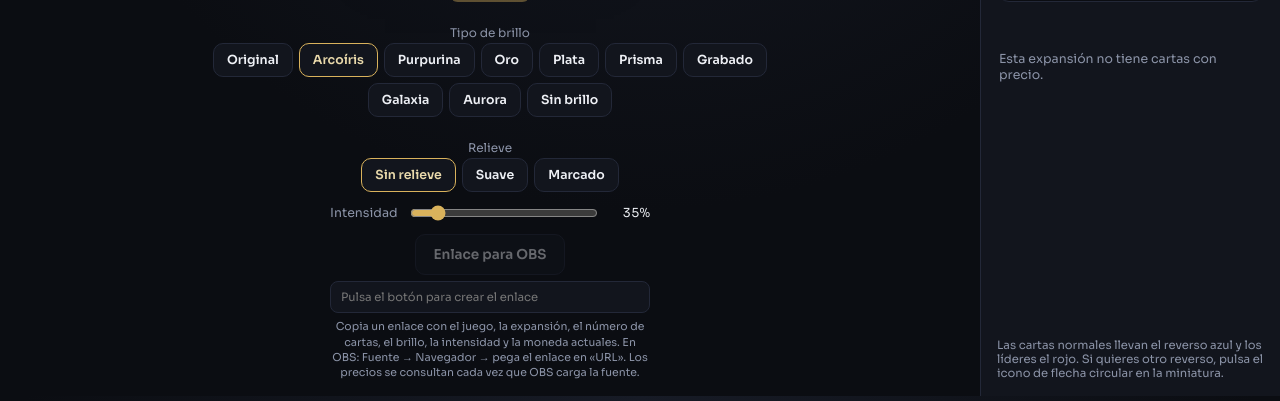
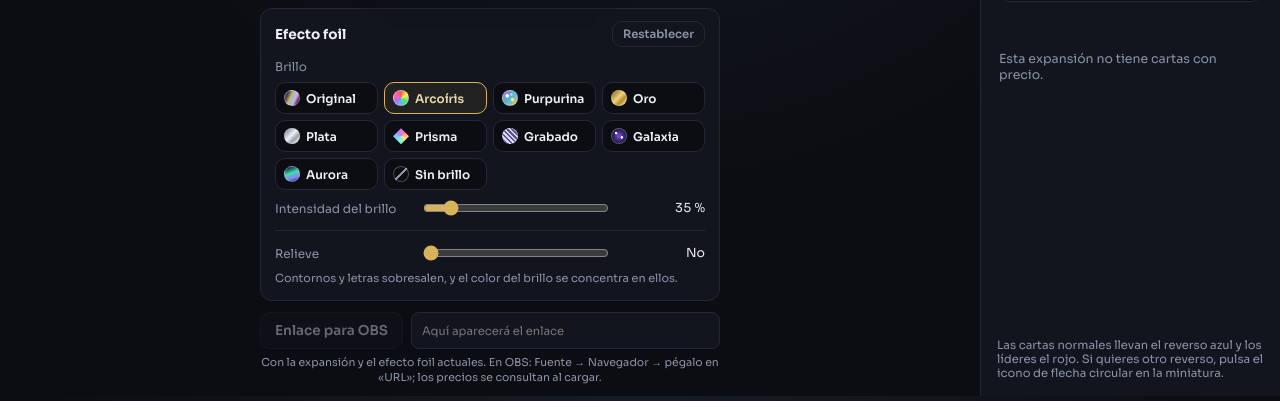
Before and after one commit to XiangDiZhang/carrusel-cartas-3d, a plain HTML site: page index.html in a window 1280 px wide. Shown: the part 404-805 px from the top of the page. Drawn offline with Linux system fonts and the light colour scheme; no server answers.

Commit message:
Carrusel Cartas: panel «Efecto foil» rediseñado (muestras de cada brillo, deslizadores con su valor, Restablecer) e intensidad del relieve de 0 a 100 %, también en el enlace de OBS
Co-Authored-By: Claude Opus 5.5 <noreply@anthropic.com>

```diff
--- a/css/estilos.css
+++ b/css/estilos.css
@@ -66,20 +66,18 @@ body.obs .price-tag{font-size:3.4vh;}
 .holo,.glare{position:absolute;inset:0;border-radius:14px;pointer-events:none;}
 /* relieve: dos copias de la imagen con los filtros de luz de index.html, entre la imagen y el brillo holo */
 .face img.relief{position:absolute;inset:0;width:100%;height:100%;object-fit:cover;pointer-events:none;display:none;}
-.card[data-relieve="suave"] .face img.relief,.card[data-relieve="marcado"] .face img.relief{display:block;}
-.relief-shade{filter:url(#fRelieveSombra);mix-blend-mode:overlay;}
+.card[data-relieve="si"] .face img.relief{display:block;}
+.relief-shade{filter:url(#fRelieveSombra);mix-blend-mode:overlay;opacity:calc(0.5 + var(--rel) * 0.5);}
 /* foil del relieve: los destellos de las aristas (blanco sobre negro) teñidos con los colores del brillo elegido
    (multiply) y sumados a la carta (screen). Así el color del foil aparece donde la superficie sube y mira a la luz. */
-.relief-foil{position:absolute;inset:0;pointer-events:none;isolation:isolate;mix-blend-mode:screen;display:none;opacity:0.7;}
-.card[data-relieve="suave"] .relief-foil,.card[data-relieve="marcado"] .relief-foil{display:block;}
-.card[data-relieve="marcado"] .relief-foil{opacity:0.95;}
+.relief-foil{position:absolute;inset:0;pointer-events:none;isolation:isolate;mix-blend-mode:screen;display:none;opacity:calc(0.35 + var(--rel) * 0.6);}
+.card[data-relieve="si"] .relief-foil{display:block;}
 .relief-foil .relief-holo{mix-blend-mode:multiply !important;opacity:1 !important;z-index:auto;}
 .svg-defs{position:absolute;width:0;height:0;overflow:hidden;}
 #frontImg{filter:url(#fEnfoque);}
-.card{--hx:50%;--hy:50%;--gx:50%;--gy:50%;--hi:0.3;--hr:0;--int:0.35;--int-holo:var(--int);}
+.card{--hx:50%;--hy:50%;--gx:50%;--gy:50%;--hi:0.3;--hr:0;--int:0.35;--int-holo:var(--int);--rel:0;}
 /* con relieve, el brillo plano baja: el color del foil se lo llevan las aristas en relieve (.relief-foil) */
-.card[data-relieve="suave"]{--int-holo:calc(var(--int) * 0.6);}
-.card[data-relieve="marcado"]{--int-holo:calc(var(--int) * 0.4);}
+.card[data-relieve="si"]{--int-holo:calc(var(--int) * (1 - var(--rel) * 0.6));}
 
 /* Original */
 .card[data-holo="original"] .holo{mix-blend-mode:color-dodge;opacity:calc((0.4) * var(--int-holo));
@@ -162,15 +160,38 @@ body.obs .price-tag{font-size:3.4vh;}
 /* Sin brillo */
 .card[data-holo="ninguno"] .holo,.card[data-holo="ninguno"] .glare{display:none;}
 
-.int-row{display:flex;align-items:center;gap:10px;justify-content:center;width:100%;max-width:320px;}
-.int-row label{color:var(--ink-dim);font-size:0.78rem;}
-.int-row input[type=range]{flex:1;accent-color:var(--gold);cursor:pointer;}
-.int-row output{color:var(--ink);font-size:0.78rem;min-width:40px;text-align:right;font-variant-numeric:tabular-nums;}
+/* ---- Efecto foil: brillo y relieve ---- */
+.fx-panel{width:100%;max-width:460px;display:flex;flex-direction:column;gap:12px;padding:12px 14px 14px;
+  border:1px solid var(--line);border-radius:12px;background:var(--panel);}
+.fx-head{display:flex;align-items:center;justify-content:space-between;}
+.fx-title{margin:0;font-size:0.85rem;font-weight:700;color:var(--ink);}
+.fx-reset{padding:5px 10px;font-size:0.72rem;font-weight:600;color:var(--ink-dim);}
+.fx-group{display:flex;flex-direction:column;gap:8px;}
+.fx-group + .fx-group{padding-top:12px;border-top:1px solid var(--line);}
+.fx-label{color:var(--ink-dim);font-size:0.75rem;}
+.fx-hint{margin:0;color:var(--ink-dim);font-size:0.7rem;line-height:1.35;}
+/* deslizador: nombre a la izquierda, barra en medio y valor de ancho fijo a la derecha (no baila al cambiar) */
+.fx-slider{display:grid;grid-template-columns:8.5em 1fr 5.5em;align-items:center;gap:10px;}
+.fx-slider label{color:var(--ink-dim);font-size:0.75rem;}
+.fx-slider input[type=range]{width:100%;accent-color:var(--gold);cursor:pointer;}
+.fx-slider input[type=range]:disabled{opacity:0.35;cursor:not-allowed;}
+.fx-slider output{color:var(--ink);font-size:0.78rem;text-align:right;font-variant-numeric:tabular-nums;white-space:nowrap;}
 
-.holo-picker{display:flex;gap:6px;flex-wrap:wrap;justify-content:center;}
-.holo-picker button{padding:8px 13px;font-size:0.78rem;}
-.holo-picker button[aria-pressed="true"]{border-color:var(--gold);color:var(--gold-soft);}
-.picker-label{color:var(--ink-dim);font-size:0.75rem;text-align:center;margin-bottom:-8px;}
+.holo-picker{display:grid;grid-template-columns:repeat(auto-fill,minmax(96px,1fr));gap:6px;}
+.holo-picker button{display:flex;align-items:center;gap:6px;padding:7px 8px;font-size:0.75rem;text-align:left;white-space:nowrap;background:var(--bg);}
+.holo-picker button[aria-pressed="true"]{border-color:var(--gold);color:var(--gold-soft);background:rgba(217,178,92,0.08);}
+/* muestra de cada brillo */
+.holo-picker .sw{flex:0 0 auto;width:16px;height:16px;border-radius:50%;border:1px solid rgba(255,255,255,0.25);}
+.holo-picker [data-holo="original"] .sw{background:linear-gradient(115deg,#3a3f52 20%,#d9b25c 42%,#78c8ff 55%,#ff96dc 68%,#3a3f52 85%);}
+.holo-picker [data-holo="arcoiris"] .sw{background:conic-gradient(hsl(0 90% 65%),hsl(60 95% 62%),hsl(130 85% 60%),hsl(200 90% 65%),hsl(270 85% 70%),hsl(330 90% 68%),hsl(0 90% 65%));}
+.holo-picker [data-holo="purpurina"] .sw{background:radial-gradient(circle at 30% 35%,#fff 0 1.5px,transparent 2px),radial-gradient(circle at 68% 62%,#ffe196 0 1.5px,transparent 2px),radial-gradient(circle at 60% 25%,#a0dcff 0 1px,transparent 1.6px),linear-gradient(135deg,#b45fd0,#4fb8d8,#e8c85a);}
+.holo-picker [data-holo="oro"] .sw{background:linear-gradient(135deg,#7a5a1c,#f3d27a 45%,#b8892f 70%,#fff0b8);}
+.holo-picker [data-holo="plata"] .sw{background:linear-gradient(135deg,#6f7480,#eef1f6 45%,#9aa0ab 70%,#ffffff);}
+.holo-picker [data-holo="prisma"] .sw{background:conic-gradient(from 45deg,#ff7aa8,#ffe27a,#7affc4,#7ac8ff,#c27aff,#ff7aa8);clip-path:polygon(50% 0,100% 50%,50% 100%,0 50%);border-radius:0;border:0;}
+.holo-picker [data-holo="grabado"] .sw{background:repeating-linear-gradient(45deg,#d9d2ff 0 1.5px,#5a5480 1.5px 3.5px);}
+.holo-picker [data-holo="galaxia"] .sw{background:radial-gradient(circle at 30% 30%,#fff 0 1px,transparent 1.5px),radial-gradient(circle at 70% 60%,#fff 0 1px,transparent 1.5px),radial-gradient(circle at 50% 50%,#7a4fd8,#1b1440 75%);}
+.holo-picker [data-holo="aurora"] .sw{background:linear-gradient(160deg,#0f2a3a 10%,#3fe0b0 45%,#8a7aff 75%,#0f2a3a);}
+.holo-picker [data-holo="ninguno"] .sw{background:linear-gradient(135deg,transparent 46%,var(--ink-dim) 46% 54%,transparent 54%);}
 
 .controls{display:flex;gap:10px;flex-wrap:wrap;justify-content:center;}
 button,label.btn{appearance:none;border:1px solid var(--line);background:var(--panel);color:var(--ink);
@@ -186,13 +207,15 @@ input[type=file]{display:none;}
 footer{padding:12px 20px calc(16px + env(safe-area-inset-bottom,0px));color:var(--ink-dim);font-size:0.72rem;}
 
 /* ---- Exportar para OBS ---- */
-.obs-row{display:flex;flex-direction:column;align-items:center;gap:6px;max-width:320px;}
-.obs-note{margin:0;color:var(--ink-dim);font-size:0.72rem;text-align:center;line-height:1.4;}
-.obs-link{width:100%;padding:8px 10px;border:1px solid var(--line);border-radius:8px;background:var(--panel);color:var(--ink);font:inherit;font-size:0.72rem;}
+.obs-row{display:flex;flex-direction:column;align-items:center;gap:6px;width:100%;max-width:460px;}
+.obs-line{display:flex;gap:8px;width:100%;}
+.obs-line button{flex:0 0 auto;padding:9px 14px;}
+.obs-note{margin:0;color:var(--ink-dim);font-size:0.72rem;text-align:center;line-height:1.4;min-height:2.8em;}  /* dos líneas reservadas: el aviso al pulsar no mueve nada */
+.obs-link{flex:1;min-width:0;padding:8px 10px;border:1px solid var(--line);border-radius:8px;background:var(--panel);color:var(--ink);font:inherit;font-size:0.72rem;}
 /* Modo OBS: solo la carta sobre fondo transparente */
 html.obs,body.obs{background:transparent !important;}
-body.obs header,body.obs .sidebar,body.obs .controls,body.obs .picker-label,body.obs .holo-picker,
-body.obs .int-row,body.obs .obs-row,body.obs .hint{display:none !important;}
+body.obs header,body.obs .sidebar,body.obs .controls,body.obs .fx-panel,
+body.obs .obs-row,body.obs .hint{display:none !important;}
 body.obs .layout,body.obs .main{height:100vh;justify-content:center;}
 body.obs .stage-wrap{justify-content:center;padding:0;flex:1;}
 body.obs .stage{width:auto;height:82vh;}
@@ -273,9 +296,7 @@ button:active,label.btn:active{transform:translateY(1px) scale(0.98);}
 .main{justify-content:center;min-height:100vh;min-height:100dvh;padding:12px 0;}
 .stage-wrap{flex:0 0 auto;max-width:640px;padding:10px 20px 24px;}
 .stage{width:clamp(190px, min(30vw, calc(44vh * 63 / 88)), 400px);}
-.holo-picker{max-width:560px;}
-.int-row,.obs-row,.hint{margin-inline:auto;}
-.picker-label{width:100%;}
+.fx-panel,.obs-row,.hint{margin-inline:auto;}
 @media (max-width:1100px){
   .sidebar{flex-basis:280px;width:280px;}
   .stage{width:clamp(190px, min(40vw, calc(44vh * 63 / 88)), 380px);}
--- a/index.html
+++ b/index.html
@@ -44,34 +44,47 @@
   <div class="controls">
     <button id="playBtn" class="primary" disabled>Pausar</button>
   </div>
-  <p class="picker-label">Tipo de brillo</p>
-  <div class="holo-picker" id="holoPicker">
-    <button data-holo="original" aria-pressed="false">Original</button>
-    <button data-holo="arcoiris" aria-pressed="true">Arcoíris</button>
-    <button data-holo="purpurina" aria-pressed="false">Purpurina</button>
-    <button data-holo="oro" aria-pressed="false">Oro</button>
-    <button data-holo="plata" aria-pressed="false">Plata</button>
-    <button data-holo="prisma" aria-pressed="false">Prisma</button>
-    <button data-holo="grabado" aria-pressed="false">Grabado</button>
-    <button data-holo="galaxia" aria-pressed="false">Galaxia</button>
-    <button data-holo="aurora" aria-pressed="false">Aurora</button>
-    <button data-holo="ninguno" aria-pressed="false">Sin brillo</button>
-  </div>
-  <p class="picker-label">Relieve</p>
-  <div class="holo-picker" id="reliefPicker">
-    <button data-relieve="no" aria-pressed="true">Sin relieve</button>
-    <button data-relieve="suave" aria-pressed="false">Suave</button>
-    <button data-relieve="marcado" aria-pressed="false">Marcado</button>
-  </div>
-  <div class="int-row">
-    <label for="intRange">Intensidad</label>
-    <input type="range" id="intRange" min="0" max="300" step="5" value="35">
-    <output id="intVal" for="intRange">35%</output>
-  </div>
+  <!-- Efecto foil: el brillo (tipo + intensidad) y el relieve (intensidad), cada uno con su valor a la vista -->
+  <section class="fx-panel" aria-labelledby="fxTitle">
+    <div class="fx-head">
+      <h2 class="fx-title" id="fxTitle">Efecto foil</h2>
+      <button type="button" class="fx-reset" id="fxReset">Restablecer</button>
+    </div>
+    <div class="fx-group">
+      <span class="fx-label" id="holoLabel">Brillo</span>
+      <div class="holo-picker" id="holoPicker" role="group" aria-labelledby="holoLabel">
+        <button data-holo="original" aria-pressed="false"><span class="sw" aria-hidden="true"></span>Original</button>
+        <button data-holo="arcoiris" aria-pressed="true"><span class="sw" aria-hidden="true"></span>Arcoíris</button>
+        <button data-holo="purpurina" aria-pressed="false"><span class="sw" aria-hidden="true"></span>Purpurina</button>
+        <button data-holo="oro" aria-pressed="false"><span class="sw" aria-hidden="true"></span>Oro</button>
+        <button data-holo="plata" aria-pressed="false"><span class="sw" aria-hidden="true"></span>Plata</button>
+        <button data-holo="prisma" aria-pressed="false"><span class="sw" aria-hidden="true"></span>Prisma</button>
+        <button data-holo="grabado" aria-pressed="false"><span class="sw" aria-hidden="true"></span>Grabado</button>
+        <button data-holo="galaxia" aria-pressed="false"><span class="sw" aria-hidden="true"></span>Galaxia</button>
+        <button data-holo="aurora" aria-pressed="false"><span class="sw" aria-hidden="true"></span>Aurora</button>
+        <button data-holo="ninguno" aria-pressed="false"><span class="sw" aria-hidden="true"></span>Sin brillo</button>
+      </div>
+      <div class="fx-slider">
+        <label for="intRange">Intensidad del brillo</label>
+        <input type="range" id="intRange" min="0" max="300" step="5" value="35">
+        <output id="intVal" for="intRange">35 %</output>
+      </div>
+    </div>
+    <div class="fx-group">
+      <div class="fx-slider">
+        <label for="relRange">Relieve</label>
+        <input type="range" id="relRange" min="0" max="100" step="5" value="0">
+        <output id="relVal" for="relRange">No</output>
+      </div>
+      <p class="fx-hint">Contornos y letras sobresalen, y el color del brillo se concentra en ellos.</p>
+    </div>
+  </section>
   <div class="obs-row">
-    <button id="obsBtn" disabled>Enlace para OBS</button>
-    <input type="text" id="obsLink" class="obs-link" readonly placeholder="Pulsa el botón para crear el enlace" aria-label="Enlace para OBS">
-    <p class="obs-note" id="obsNote">Copia un enlace con el juego, la expansión, el número de cartas, el brillo, la intensidad y la moneda actuales. En OBS: Fuente → Navegador → pega el enlace en «URL». Los precios se consultan cada vez que OBS carga la fuente.</p>
+    <div class="obs-line">
+      <button id="obsBtn" disabled>Enlace para OBS</button>
+      <input type="text" id="obsLink" class="obs-link" readonly placeholder="Aquí aparecerá el enlace" aria-label="Enlace para OBS">
+    </div>
+    <p class="obs-note" id="obsNote">Con la expansión y el efecto foil actuales. En OBS: Fuente → Navegador → pégalo en «URL»; los precios se consultan al cargar.</p>
   </div>
   <p class="hint">En pausa puedes arrastrar la carta con el dedo o el ratón para inclinarla tú.</p>
 </div>
--- a/js/app.js
+++ b/js/app.js
@@ -238,7 +238,7 @@
   // ---- Relieve ----
   // una sola luz para todo: llega desde donde está el reflejo del brillo (--gx, --gy). Cuanto más lejos del centro
   // está el reflejo, más rasante es la luz y más se marcan los relieves; con el reflejo en el centro, cae casi de frente.
-  const RELIEF_SCALE = {no: 0, suave: 2.5, marcado: 6};
+  const RELIEF_MAX = 8;   // altura de los relieves con el deslizador al 100 %
   const reliefShade = document.getElementById('reliefShade');
   const reliefShine = document.getElementById('reliefShine');
   const reliefLights = document.querySelectorAll('.relief-light');
@@ -256,19 +256,23 @@
     // lo plano recibe sin(elevación) de luz: así queda siempre en gris medio (neutro en overlay) y solo cambian los relieves
     reliefDiffuse.setAttribute('diffuseConstant', (0.5 / Math.sin(el * Math.PI / 180)).toFixed(3));
   }
-  function setRelief(name){
-    if(!(name in RELIEF_SCALE)) name = 'no';
-    card.dataset.relieve = name;
-    reliefOn = name !== 'no';
-    document.querySelectorAll('#reliefPicker button').forEach(x=>x.setAttribute('aria-pressed', x.dataset.relieve===name?'true':'false'));
+  // intensidad del relieve de 0 (sin relieve) a 100: altura de los relieves, fuerza de la sombra y del color en las aristas
+  const relRange = document.getElementById('relRange');
+  const relVal = document.getElementById('relVal');
+  function setRelief(v){
+    v = Math.max(0, Math.min(100, Math.round(Number(v) || 0)));
+    relRange.value = v;
+    relVal.textContent = v ? v + ' %' : 'No';
+    card.dataset.relieve = v ? 'si' : 'no';
+    card.style.setProperty('--rel', (v/100).toFixed(2));
+    reliefOn = v > 0;
     document.querySelectorAll('#fRelieveSombra feDiffuseLighting, #fRelieveBrillo feSpecularLighting')
-      .forEach(f=>f.setAttribute('surfaceScale', RELIEF_SCALE[name]));
+      .forEach(f=>f.setAttribute('surfaceScale', (v/100*RELIEF_MAX).toFixed(2)));
     lastAz = null;
   }
-  document.getElementById('reliefPicker').addEventListener('click', e=>{
-    const b = e.target.closest('button'); if(!b) return;
-    setRelief(b.dataset.relieve);
-  });
+  relRange.addEventListener('input', ()=>setRelief(relRange.value));
+  // enlaces de OBS antiguos: relieve=no / suave / marcado
+  const RELIEF_NAMES = {no: 0, suave: 35, marcado: 75};
 
   document.getElementById('holoPicker').addEventListener('click', e=>{
     const b = e.target.closest('button'); if(!b) return;
@@ -277,19 +281,24 @@
   function setHolo(name){
     card.dataset.holo = name;
     document.querySelectorAll('#holoPicker button').forEach(x=>x.setAttribute('aria-pressed', x.dataset.holo===name?'true':'false'));
+    // sin brillo no hay intensidad que tocar
+    intRange.disabled = name === 'ninguno';
   }
 
   const intRange = document.getElementById('intRange');
   const intVal = document.getElementById('intVal');
-  intRange.addEventListener('input', ()=>{
-    card.style.setProperty('--int', (intRange.value/100).toFixed(2));
-    intVal.textContent = intRange.value + '%';
-  });
+  intRange.addEventListener('input', ()=>setIntensity(intRange.value));
   function setIntensity(v){
     intRange.value = v;
     card.style.setProperty('--int', (v/100).toFixed(2));
-    intVal.textContent = v + '%';
+    intVal.textContent = v + ' %';
   }
+
+  // valores de inicio del efecto foil
+  const FX_DEFAULT = {holo: 'arcoiris', int: 35, rel: 0};
+  document.getElementById('fxReset').addEventListener('click', ()=>{
+    setHolo(FX_DEFAULT.holo); setIntensity(FX_DEFAULT.int); setRelief(FX_DEFAULT.rel);
+  });
 
   function updateButtons(){ const none = cards.length === 0; playBtn.disabled = none; document.getElementById('obsBtn').disabled = none; }
 
@@ -399,7 +408,7 @@
   const obsLink = document.getElementById('obsLink');
   const isDefaultBack = b => !b || b === BACK_NORMAL || b === BACK_LEADER || Object.values(GAME_BACKS).includes(b);
   function obsUrl(){
-    const p = new URLSearchParams({obs: '1', juego: game, exp: activeSet, n: String(limit), brillo: card.dataset.holo, relieve: card.dataset.relieve, int: intRange.value, moneda: currency});
+    const p = new URLSearchParams({obs: '1', juego: game, exp: activeSet, n: String(limit), brillo: card.dataset.holo, relieve: relRange.value, int: intRange.value, moneda: currency});
     return location.origin + location.pathname + '?' + p;
   }
   obsBtn.addEventListener('click', async ()=>{
@@ -407,9 +416,10 @@
     const url = obsUrl();
     obsLink.value = url;
     obsLink.focus(); obsLink.select();
-    const note = copied => obsNote.textContent = (copied ? 'Enlace copiado. ' : 'Copia el enlace. ') +
-      'En OBS: Fuente → Navegador → pégalo en «URL» (por ejemplo, 1080 × 1080).' +
-      (cards.some(c=>!isDefaultBack(c.back)) ? ' Los reversos que hayas cambiado no van en el enlace: en OBS salen los de por defecto.' : '');
+    // corto: cabe en las dos líneas que la nota tiene reservadas
+    const note = copied => obsNote.textContent = (copied ? 'Enlace copiado' : 'Copia el enlace') +
+      (cards.some(c=>!isDefaultBack(c.back)) ? ' (sin tus reversos propios)' : '') +
+      '. En OBS: Fuente → Navegador → pégalo en «URL», por ejemplo a 1080 × 1080.';
     note(false);
     // el portapapeles puede no contestar nunca (permisos): no se le espera para dar las instrucciones
     try{ await Promise.race([navigator.clipboard.writeText(url), new Promise((_, no)=>setTimeout(no, 2000))]); note(true); }catch(err){}
@@ -598,7 +608,7 @@
     if(PARAMS.get('moneda') === 'USD') currency = 'USD';
     const n = Number(PARAMS.get('n')); if(n >= 1) limit = Math.min(MAX_CARDS, Math.round(n));
     if(PARAMS.has('brillo')) setHolo(PARAMS.get('brillo'));
-    if(PARAMS.has('relieve')) setRelief(PARAMS.get('relieve'));
+    if(PARAMS.has('relieve')){ const r = PARAMS.get('relieve'); setRelief(r in RELIEF_NAMES ? RELIEF_NAMES[r] : r); }
     if(PARAMS.has('int')) setIntensity(Math.max(0, Math.min(300, Number(PARAMS.get('int')) || 0)));
     gameSelect.value = g;
     // si la expansión del enlace ya no existe, se abre la más reciente
```
Also changed, not shown: 1 other file.
